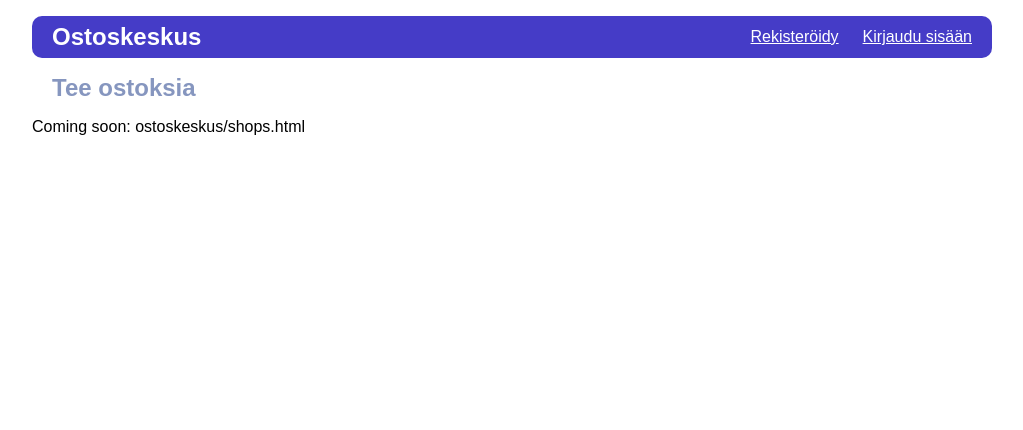
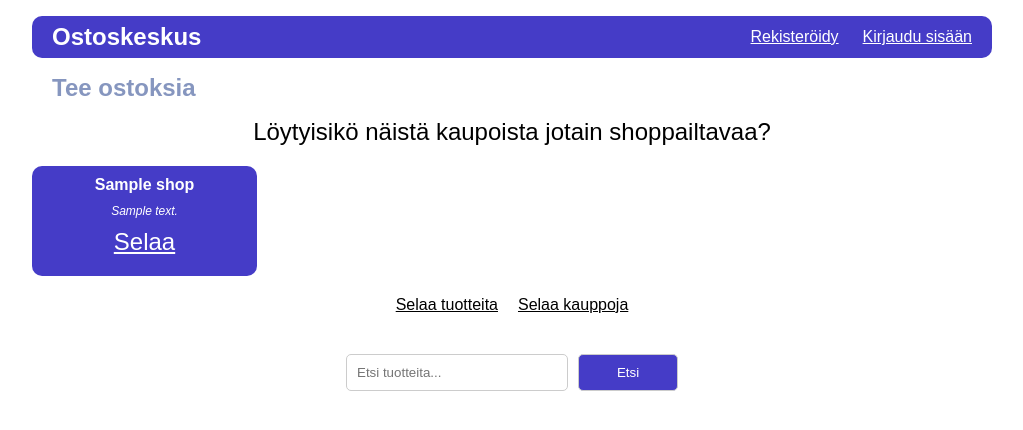
Before and after one commit to Aurala/tsoha-harjoitustyo, a Flask app: template app/templates/ostoskeskus/shops.html in a window 1280 px wide. Shown: the top 430 px of the page, without its empty margins (128-1151 px from the left). Run offline with Flask 3, Linux system fonts and the light colour scheme; the template is opened without the code that fills it: most values are stand-ins (such as "Sample title", 1, 10 or a date in 2020); some libraries are stand-ins or nearby versions.

Commit message:
New feature: Browse shops; product search now accepts also POST

```diff
--- a/app/static/ostoskeskus.css
+++ b/app/static/ostoskeskus.css
@@ -105,21 +105,16 @@ header > h1 {
     font-size: 1rem;
     text-align: center;
 }
-.thanks {
+.thanks, .info {
     font-size: 1.5rem;
     text-align: center;
+    margin-bottom: 20px;
 }
 .seller {
     font-size: 1rem;
     text-align: center;
 }
-.buy {
-    margin-top: 10px;
-    margin-bottom: 10px;
-    font-size: 1.5rem;
-    text-align: center;
-}
-.remove {
+.buy, .remove, .browse {
     margin-top: 10px;
     margin-bottom: 10px;
     font-size: 1.5rem;
--- a/app/templates/ostoskeskus/index.html
+++ b/app/templates/ostoskeskus/index.html
@@ -71,7 +71,7 @@
   <a href="{{ url_for('ostoskeskus.shops') }}">Selaa kauppoja</a>
 </div>
 
-<form action="{{ url_for('ostoskeskus.products') }}" method="get" class="search-form">
+<form action="{{ url_for('ostoskeskus.products') }}" method="post" class="search-form">
   <input type="hidden" name="csrf_token" value="{{ csrf_token() }}"/>
   <input type="text" name="search" id="search" placeholder="Etsi tuotteita..." required>
   <input type="submit" value="Etsi">
--- a/app/templates/ostoskeskus/products.html
+++ b/app/templates/ostoskeskus/products.html
@@ -5,13 +5,11 @@
 <div class="grid">
 {% for product in products %}
     <div class="listing">
-
         {% if product['image_src'] %}
             <div class="image"><img src="{{ product['image_src'] }}"></div>
         {% else %}
             <div class="image"><img src="https://placehold.co/200x200?text=Kuva+puuttuu"></div>
         {% endif %}
-
         <div class="name">{{ product['name'] }}</div>
         <div class="description">{{ product['description'] }}</div>
         <div class="price">{{ '%.2f' % product['price'] }} &#8364; (sis. ALV)</div>
@@ -46,7 +44,7 @@
     {% endif %}
 </div>
 
-<form action="{{ url_for('ostoskeskus.products') }}" method="get" class="search-form">
+<form action="{{ url_for('ostoskeskus.products') }}" method="post" class="search-form">
     <input type="hidden" name="csrf_token" value="{{ csrf_token() }}"/>
     <input type="text" name="search" id="search" placeholder="Etsi tuotteita..." required>
     <input type="submit" value="Etsi">
--- a/app/templates/ostoskeskus/shops.html
+++ b/app/templates/ostoskeskus/shops.html
@@ -2,6 +2,27 @@
 
 {% block content %}
 
-Coming soon: ostoskeskus/shops.html
+<div class="info">Löytyisikö näistä kaupoista jotain shoppailtavaa?</div>
+
+<div class="grid">
+    {% for shop in shops %}
+        <div class="listing">
+            <div class="name">{{ shop['name'] }}</div>
+            <div class="description">{{ shop['description'] }}</div>
+            <div class="browse"><a href="{{ url_for('ostoskeskus.products', shop_id=shop['shop_id']) }}">Selaa</a></div>
+        </div>
+    {% endfor %}
+    </div>
+
+    <div class="list_footer">
+        <a href="{{ url_for('ostoskeskus.products') }}">Selaa tuotteita</a>
+        <a href="{{ url_for('ostoskeskus.shops') }}">Selaa kauppoja</a>
+      </div>
+
+      <form action="{{ url_for('ostoskeskus.products') }}" method="post" class="search-form">
+        <input type="hidden" name="csrf_token" value="{{ csrf_token() }}"/>
+        <input type="text" name="search" id="search" placeholder="Etsi tuotteita..." required>
+        <input type="submit" value="Etsi">
+      </form>
 
 {% endblock %}
```
Also changed, not shown: app/ostoskeskus.py (+15 -5 lines).
